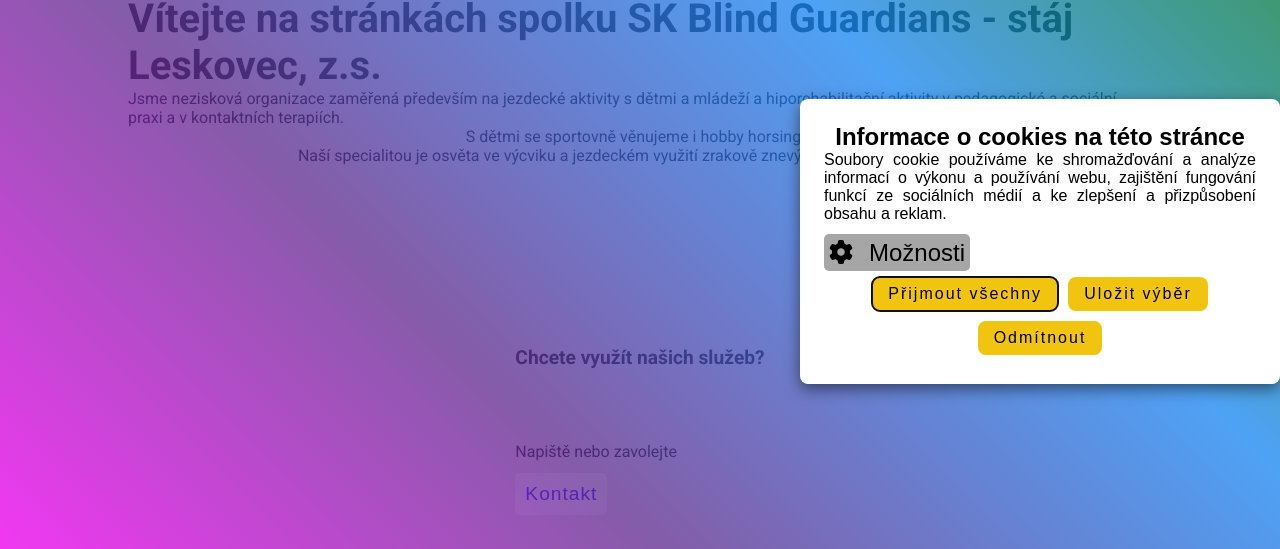
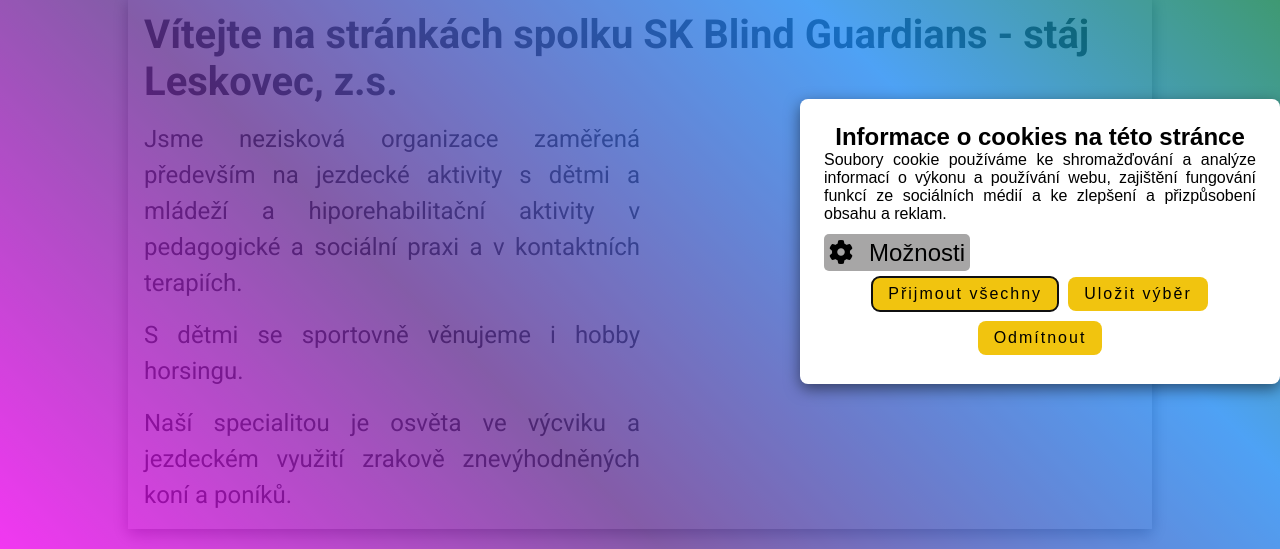
Before and after one commit to DanielK-tech/React_Vite_TS_SCSS, a React (Vite) app in the folder my-react-app/: page / in a window 1280 px wide. Shown: the part 221-770 px from the top of the page. Built offline with nearby package versions, Linux system fonts and the light colour scheme; a web font is replaced by a local one.

Commit message:
styl update

```diff
--- a/my-react-app/src/components/AboutUs.scss
+++ b/my-react-app/src/components/AboutUs.scss
@@ -19,6 +19,7 @@
     text-align: justify;
     line-height: 1.5;
     margin-top: 1rem;
+    font-size: 1.5rem;
     padding: 1rem;
     width: 50%;
     @media (max-width: 768px) {
@@ -167,11 +168,15 @@
       z-index: 1;
       transform: 0.5s;
       text-align: left;
+       p{
+        font-size: 1.0rem;
+      }
       .face {
         height: 15rem;
         background-color: $Green;
         @include border-radius(50%);
       }
+
     }
     //druhý span
     &:nth-of-type(2):hover .squareSpan::after {
--- a/my-react-app/src/components/Header.tsx
+++ b/my-react-app/src/components/Header.tsx
@@ -94,7 +94,7 @@
                             </div>
                         <ul className="submenu" id="Submenu">
                             <li><NavLink to="/foto-galery"><i className="fa-solid fa-photo-film"></i>Fotogalerie</NavLink></li> {/* dodělat vlastní komponenty a routy v app */}
-                            <li><NavLink to="/hyporehabilitace">*3</NavLink></li>
+                            <li><NavLink to="/hobby-horsing"><i className="fa-solid fa-horse-head"></i>Hobby horsing</NavLink></li>
                             <li><NavLink to="/hyporehabilitace">*3</NavLink></li>
                             <li>*4</li>
                         </ul>
@@ -146,12 +146,14 @@
                     <li className="Aktivity">
                           {/* přidat vyjíždějící menu */}
                            <a href="#">Aktivity </a>
+                           <div className="submenuContainer">
                             <ul className="submenu" id="Submenu">
                             <li><NavLink to="/foto-galery"><i className="fa-solid fa-photo-film"></i>Fotogalerie</NavLink></li> {/* dodělat vlastní komponenty a routy v app */}
                             <li><NavLink to="/hyporehabilitace">*3</NavLink></li>
                             <li><NavLink to="/hyporehabilitace">*3</NavLink></li>
                             <li>*4</li>
                         </ul>
+                           </div>
 
                     </li>
                     <li>
--- a/my-react-app/src/components/MainContent.tsx
+++ b/my-react-app/src/components/MainContent.tsx
@@ -3,11 +3,14 @@
 /** Komponenty ** */
 import OurService from "./OurServices";
 import Foto from "./FotoSection";
+/** Styl */
+import "./MainContext.scss";
 
 const Main: React.FC = () => {
     return (
         <section className="HomeSection" id="Home" tabIndex={0}>
             <div className="container">
+                <div className="mainText">
                 <h1>
                     Vítejte na stránkách spolku SK Blind Guardians - stáj
                     Leskovec, z.s.
@@ -22,6 +25,7 @@
                     Naší specialitou je osvěta ve výcviku a jezdeckém využití
                     zrakově znevýhodněných koní a poníků.
                 </p>
+                </div>
             </div>
             <OurService />
             <Foto />
--- /dev/null
+++ b/my-react-app/src/components/MainContext.scss
@@ -0,0 +1,18 @@
+@use "./partials/mixins" as *;
+@use "./partials/variables" as *;
+
+.mainText{
+    position: relative;
+    box-shadow: $box-shadow;
+    padding: 1rem;
+     p {
+    text-align: justify;
+    line-height: 1.5;
+    margin-top: 1rem;
+        font-size: 1.5rem;
+    width: 50%;
+    @media (max-width: 768px) {
+      width: 100%;
+    }
+}
+}
--- a/my-react-app/src/style.scss
+++ b/my-react-app/src/style.scss
@@ -148,7 +148,7 @@
     position: relative;
     font-family: $switcher-font;
     color: $white-color;
-
+    transition: 1s;
     .arrowDown {
         display: inline-block;
         margin-left: 10px;
@@ -156,14 +156,25 @@
     }
 
     // Základní stav submenu - skryté
+    .submenuContainer{
+         display: none;
+        position: absolute;
+        height: 100%;
+        top: 100%; // Umístí submenu pod hlavní položku
+        left: 0;
+        padding-top: 2.5rem;
+        padding-left: 1rem;
+
+    }
     .submenu {
         display: none;
         position: absolute;
 
-        top: 100%; // Umístí submenu pod hlavní položku
-        left: 0;
+        top: 110%; // Umístí submenu pod hlavní položku
+        left: -100%;
         padding-top: 2.5rem;
-        min-width: 200px;
+        padding-left: 1rem;
+        min-width: 300px;
 
         background-color: var(--body-color);
         @include border-radius(5px);
@@ -185,6 +196,10 @@
     // Při hoveru nad .Aktivity se zobrazí submenu
     &:hover {
         .submenu {
+            display: block;
+
+        }
+        .submenuContainer{
             display: block;
         }
     }
```
Also changed, not shown: 1 other file (tests, documents, lock files or other folders).
